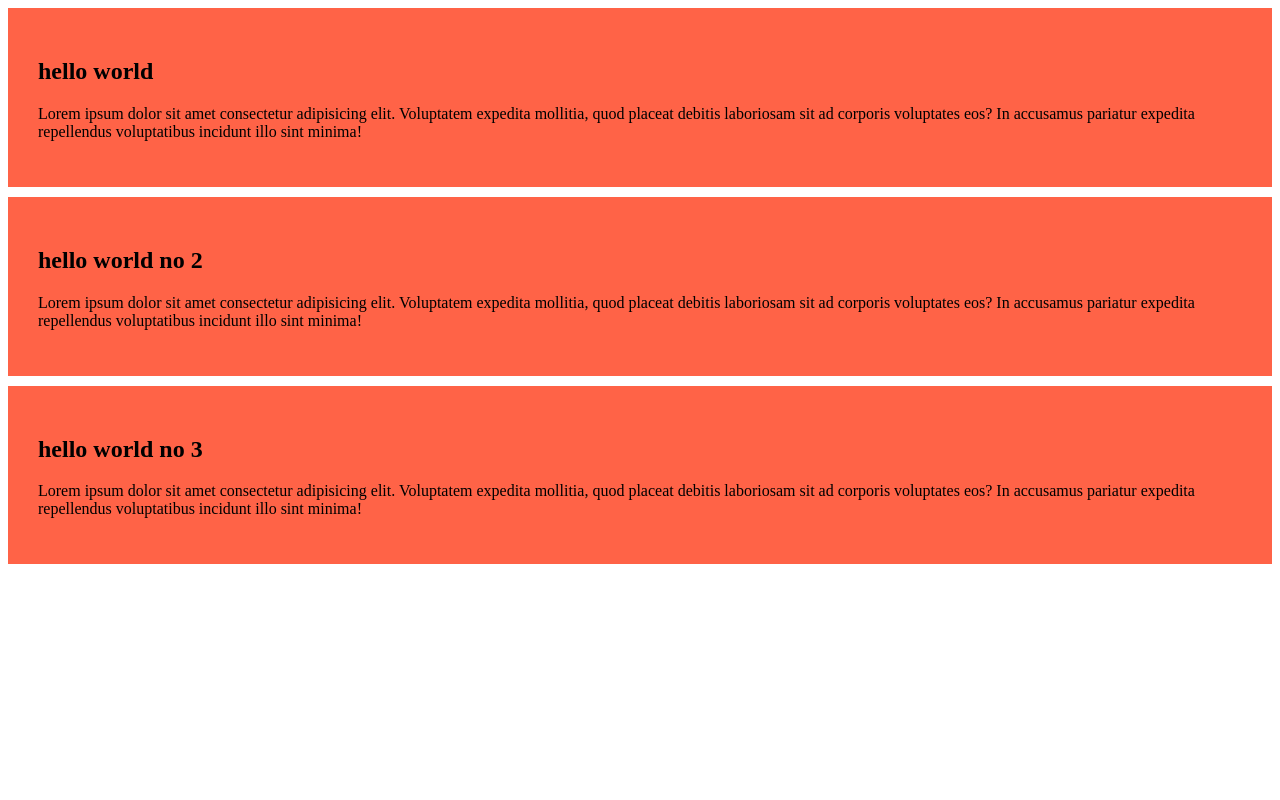
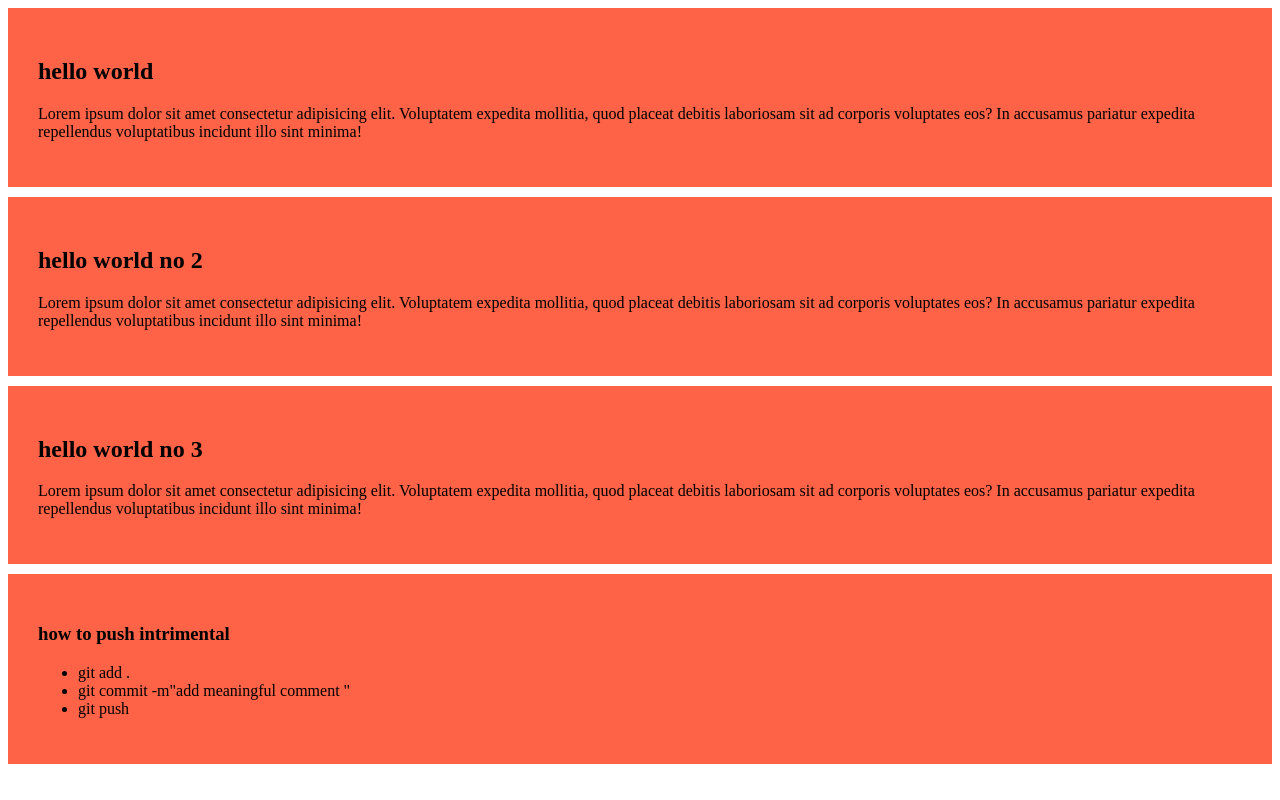
Before and after one commit to rayhanhassanratul/my-simple-website, a plain HTML site: page index.html in a window 1280 px wide. Drawn offline with Linux system fonts and the light colour scheme.

Commit message:
new div add

```diff
--- a/index.html
+++ b/index.html
@@ -23,5 +23,15 @@
         <h2>hello world no 3</h2>
         <p>Lorem ipsum dolor sit amet consectetur adipisicing elit. Voluptatem expedita mollitia, quod placeat debitis laboriosam sit ad corporis voluptates eos? In accusamus pariatur expedita repellendus voluptatibus incidunt illo sint minima!</p>
     </div>
+
+
+    <div>
+        <h3>how to push intrimental</h3>
+        <ul>
+            <li>git add .</li>
+            <li>git commit -m"add meaningful comment "</li>
+            <li>git push</li>
+        </ul>
+    </div>
 </body>
 </html>
```
